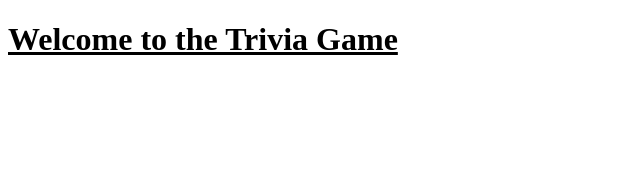
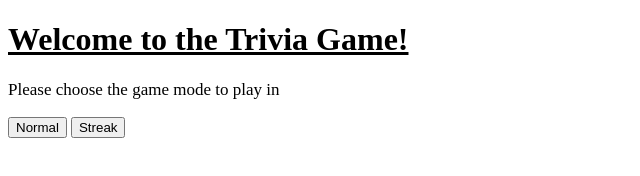
Before and after one commit to huymn/JS-Trivia, a website: page index.html in a window 1280 px wide. Shown: the whole page, without its empty margins (0-640 px from the left). Drawn offline with Linux system fonts and the light colour scheme; files that its build step writes are made by us from their sources.

Commit message:
Added content to home page

```diff
--- a/index.html
+++ b/index.html
@@ -4,10 +4,13 @@
     <meta charset="UTF-8">
     <meta http-equiv="X-UA-Compatible" content="IE=edge">
     <meta name="viewport" content="width=device-width, initial-scale=1.0">
-    <link rel="stylesheet" href="about.css">
+    <link rel="stylesheet" href="/css/about.css">
     <title>JS Trivia</title>
 </head>
 <body>
-    <h1>Welcome to the Trivia Game</h1>
+    <h1>Welcome to the Trivia Game!</h1>
+    <p>Please choose the game mode to play in</p>
+    <button>Normal</button>
+    <button>Streak</button>
 </body>
 </html>
```
